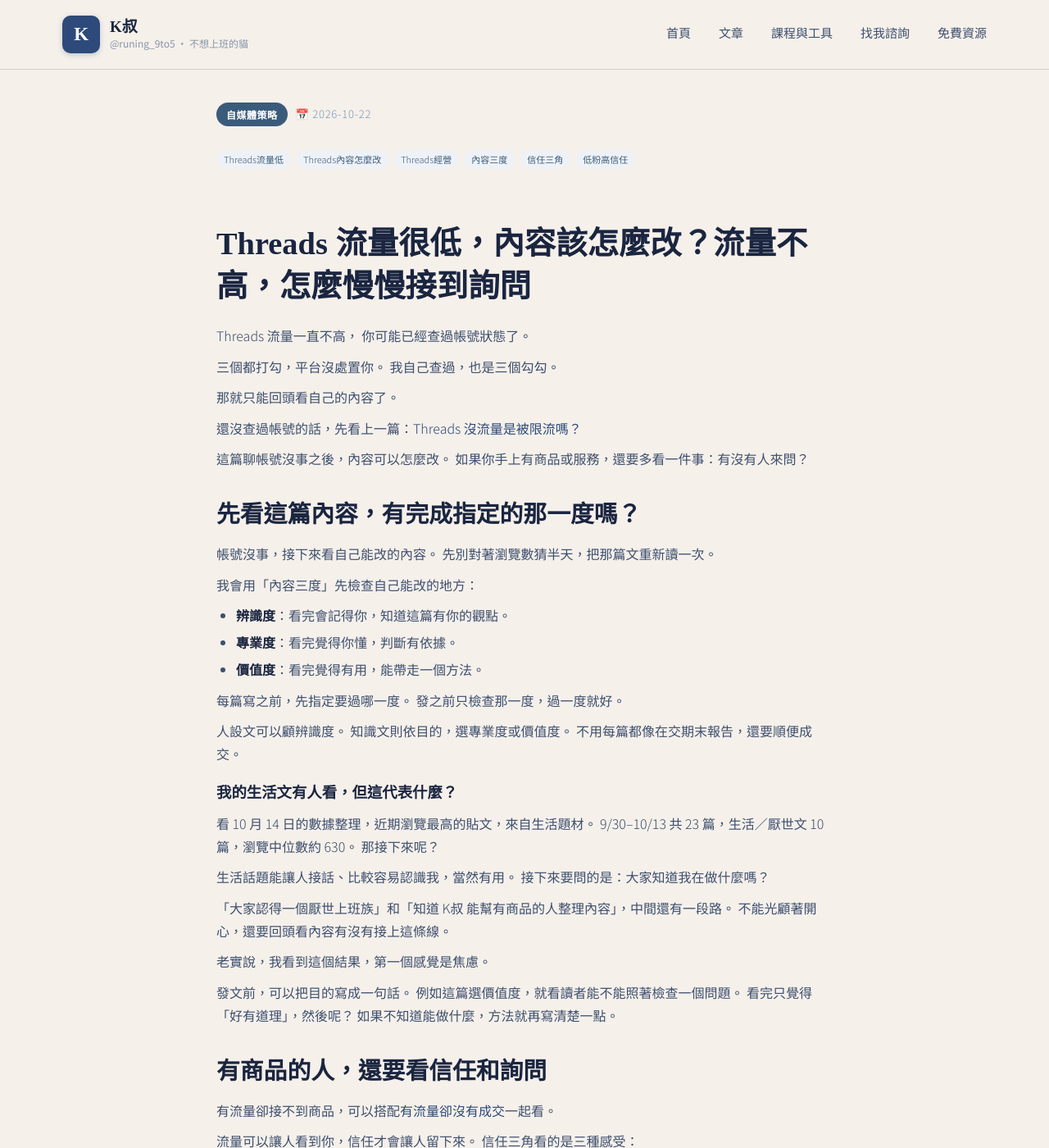
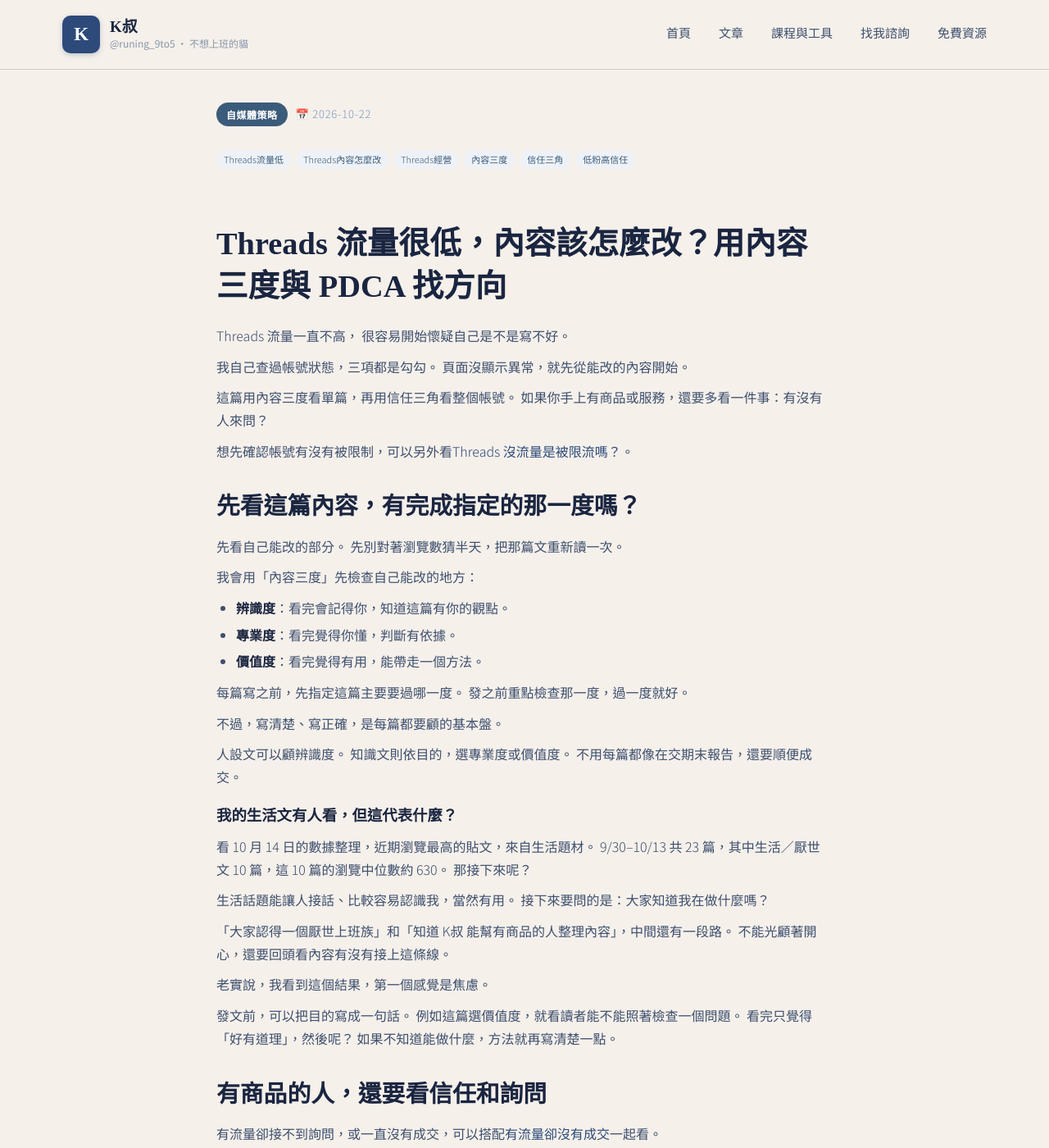
Before and after one commit to KenHAI666/Runing9TO5, a Jekyll site: the page built from _posts/2026-10-22-threads-low-views-content-fix.md, in a window 1280 px wide and 1400 px high. Shown: the whole window at 82% size. Built offline with Jekyll 4.4.1, drawn with Linux system fonts in a browser that asks for light colours; some of the changed text lies outside the part shown.

Commit message:
B: apply approved Codex review edits (A as optional reading, 630 clarified, FAQ direct answers, shorter title)

```diff
--- a/_posts/2026-10-22-threads-low-views-content-fix.md
+++ b/_posts/2026-10-22-threads-low-views-content-fix.md
@@ -1,35 +1,33 @@
 ---
 layout: post
 author: "K叔"
-title: "Threads 流量很低，內容該怎麼改？流量不高，怎麼慢慢接到詢問"
+title: "Threads 流量很低，內容該怎麼改？用內容三度與 PDCA 找方向"
 date: 2026-10-22
 last_modified_at: 2026-10-22
 lang: zh-TW
-description: "Threads 沒被限流，流量還是很低？K叔用內容三度檢查每一篇、用信任三角看整個帳號，再用 PDCA 兩週改一件事。有商品的人，比瀏覽數更該看的是有沒有人來問。"
+description: "Threads 流量很低，不知道先改哪裡？用內容三度檢查單篇、信任三角檢查帳號，再用 PDCA 一次調整一件事。有商品或服務，也一起觀察詢問訊號。"
 categories: [content-strategy]
 tags: [Threads流量低, Threads內容怎麼改, Threads經營, 內容三度, 信任三角, 低粉高信任]
 permalink: /articles/threads-low-views-content-fix/
 image: /assets/images/og-default.jpg
 ---
 
-# Threads 流量很低，內容該怎麼改？流量不高，怎麼慢慢接到詢問
+# Threads 流量很低，內容該怎麼改？用內容三度與 PDCA 找方向
 
 Threads 流量一直不高，
-你可能已經查過帳號狀態了。
+很容易開始懷疑自己是不是寫不好。
 
-三個都打勾，平台沒處置你。
-我自己查過，也是三個勾勾。
+我自己查過帳號狀態，三項都是勾勾。
+頁面沒顯示異常，就先從能改的內容開始。
 
-那就只能回頭看自己的內容了。
+這篇用內容三度看單篇，再用信任三角看整個帳號。
+如果你手上有商品或服務，還要多看一件事：有沒有人來問？
 
-還沒查過帳號的話，先看上一篇：[Threads 沒流量是被限流嗎？](/articles/threads-no-traffic-shadowban/)
-
-這篇聊帳號沒事之後，內容可以怎麼改。
-如果你手上有商品或服務，還要多看一件事：有沒有人來問？
+想先確認帳號有沒有被限制，可以另外看[Threads 沒流量是被限流嗎？](/articles/threads-no-traffic-shadowban/)。
 
 ## 先看這篇內容，有完成指定的那一度嗎？
 
-帳號沒事，接下來看自己能改的內容。
+先看自己能改的部分。
 先別對著瀏覽數猜半天，把那篇文重新讀一次。
 
 我會用「內容三度」先檢查自己能改的地方：
@@ -38,8 +36,10 @@
 - **專業度**：看完覺得你懂，判斷有依據。
 - **價值度**：看完覺得有用，能帶走一個方法。
 
-每篇寫之前，先指定要過哪一度。
-發之前只檢查那一度，過一度就好。
+每篇寫之前，先指定這篇主要要過哪一度。
+發之前重點檢查那一度，過一度就好。
+
+不過，寫清楚、寫正確，是每篇都要顧的基本盤。
 
 人設文可以顧辨識度。
 知識文則依目的，選專業度或價值度。
@@ -48,7 +48,7 @@
 ### 我的生活文有人看，但這代表什麼？
 
 看 10 月 14 日的數據整理，近期瀏覽最高的貼文，來自生活題材。
-9/30–10/13 共 23 篇，生活／厭世文 10 篇，瀏覽中位數約 630。
+9/30–10/13 共 23 篇，其中生活／厭世文 10 篇，這 10 篇的瀏覽中位數約 630。
 那接下來呢？
 
 生活話題能讓人接話、比較容易認識我，當然有用。
@@ -66,7 +66,7 @@
 
 ## 有商品的人，還要看信任和詢問
 
-有流量卻接不到商品，可以搭配[有流量卻沒有成交](/articles/threads-traffic-no-sales/)一起看。
+有流量卻接不到詢問，或一直沒有成交，可以搭配[有流量卻沒有成交](/articles/threads-traffic-no-sales/)一起看。
 
 流量可以讓人看到你，信任才會讓人留下來。
 信任三角看的是三種感受：
@@ -137,7 +137,7 @@
 每週回頭看一次，先看指定的那一度有沒有做到。
 再比同類貼文的瀏覽、回覆和詢問，把有反應的開頭與問題記下來。
 
-說實話，我自己目前都沒在看。
+說實話，我沒有固定每週看這些數字。
 不想假裝我有一套很厲害的每週報表。
 
 如果你想開始，挑一兩個簡單的就好，
@@ -156,28 +156,28 @@
 
 ### Threads 流量很低，先改內容還是先改發文時間？
 
-先確認帳號狀態沒問題，再把那篇文重新讀一次，看你指定的那一度有沒有做到。
-發文時間可以一起記，但一次只改一件事，才看得出是哪個做法有用。
+先改內容。
+把那篇重讀一次，看你指定的那一度有沒有做到；發文時間可以一起記，但一次只改一件事，比較容易看出差別。
 
 ### 生活文流量比較高，要不要一直發生活文？
 
-生活文能讓人認識你，養熟悉感和親切感。
-但還要慢慢聊到你的專業，讓人知道遇到什麼問題可以想到你。
+可以繼續發，但不要只發生活文。
+生活文能養熟悉感和親切感，還要慢慢聊到你的專業，讓人知道遇到什麼問題可以想到你。
 
 ### 流量不高，也能接到詢問嗎？
 
-流量讓人看到你，信任才會讓人留下來。
-除了瀏覽數，也記下留言有沒有碰到目標受眾的煩惱、有沒有私訊在問服務。
+有可能，但不能保證。
+別只看瀏覽數，也看看讀者知不知道你能幫什麼、留言有沒有碰到目標受眾的煩惱、有沒有私訊在問服務。
 
 ### 每週要看哪些數字？
 
-先挑一兩個簡單的就好，
+先挑一兩個就好，
 例如這週有幾則私訊在問服務、同類貼文的回覆有沒有變多。
 
 ### 粉絲很少，是不是就不用經營了？
 
-可以繼續經營。
-先看看讀者知不知道你能幫什麼、願不願意靠近你，還有下一步在哪裡。不用等粉絲多了，才開始把這些事說清楚。
+不是，可以繼續經營。
+先看讀者知不知道你能幫什麼、願不願意靠近你，還有下一步在哪裡。
 
 ## 最後
 
@@ -204,7 +204,7 @@
       "name": "Threads 流量很低，先改內容還是先改發文時間？",
       "acceptedAnswer": {
         "@type": "Answer",
-        "text": "先確認帳號狀態沒問題，再把那篇文重新讀一次，看你指定的那一度有沒有做到。發文時間可以一起記，但一次只改一件事，才看得出是哪個做法有用。"
+        "text": "先改內容。把那篇重讀一次，看你指定的那一度有沒有做到；發文時間可以一起記，但一次只改一件事，比較容易看出差別。"
       }
     },
     {
@@ -212,7 +212,7 @@
       "name": "生活文流量比較高，要不要一直發生活文？",
       "acceptedAnswer": {
         "@type": "Answer",
-        "text": "生活文能讓人認識你，養熟悉感和親切感。但還要慢慢聊到你的專業，讓人知道遇到什麼問題可以想到你。"
+        "text": "可以繼續發，但不要只發生活文。生活文能養熟悉感和親切感，還要慢慢聊到你的專業，讓人知道遇到什麼問題可以想到你。"
       }
     },
     {
@@ -220,7 +220,7 @@
       "name": "流量不高，也能接到詢問嗎？",
       "acceptedAnswer": {
         "@type": "Answer",
-        "text": "流量讓人看到你，信任才會讓人留下來。除了瀏覽數，也記下留言有沒有碰到目標受眾的煩惱、有沒有私訊在問服務。"
+        "text": "有可能，但不能保證。別只看瀏覽數，也看看讀者知不知道你能幫什麼、留言有沒有碰到目標受眾的煩惱、有沒有私訊在問服務。"
       }
     },
     {
@@ -236,7 +236,7 @@
       "name": "粉絲很少，是不是就不用經營了？",
       "acceptedAnswer": {
         "@type": "Answer",
-        "text": "可以繼續經營。先看看讀者知不知道你能幫什麼、願不願意靠近你，還有下一步在哪裡。不用等粉絲多了，才開始把這些事說清楚。"
+        "text": "不是，可以繼續經營。先看讀者知不知道你能幫什麼、願不願意靠近你，還有下一步在哪裡。"
       }
     }
   ]
```
Also changed, not shown: other parts of _posts/2026-10-22-threads-low-views-content-fix.md (+2 -2 lines).
